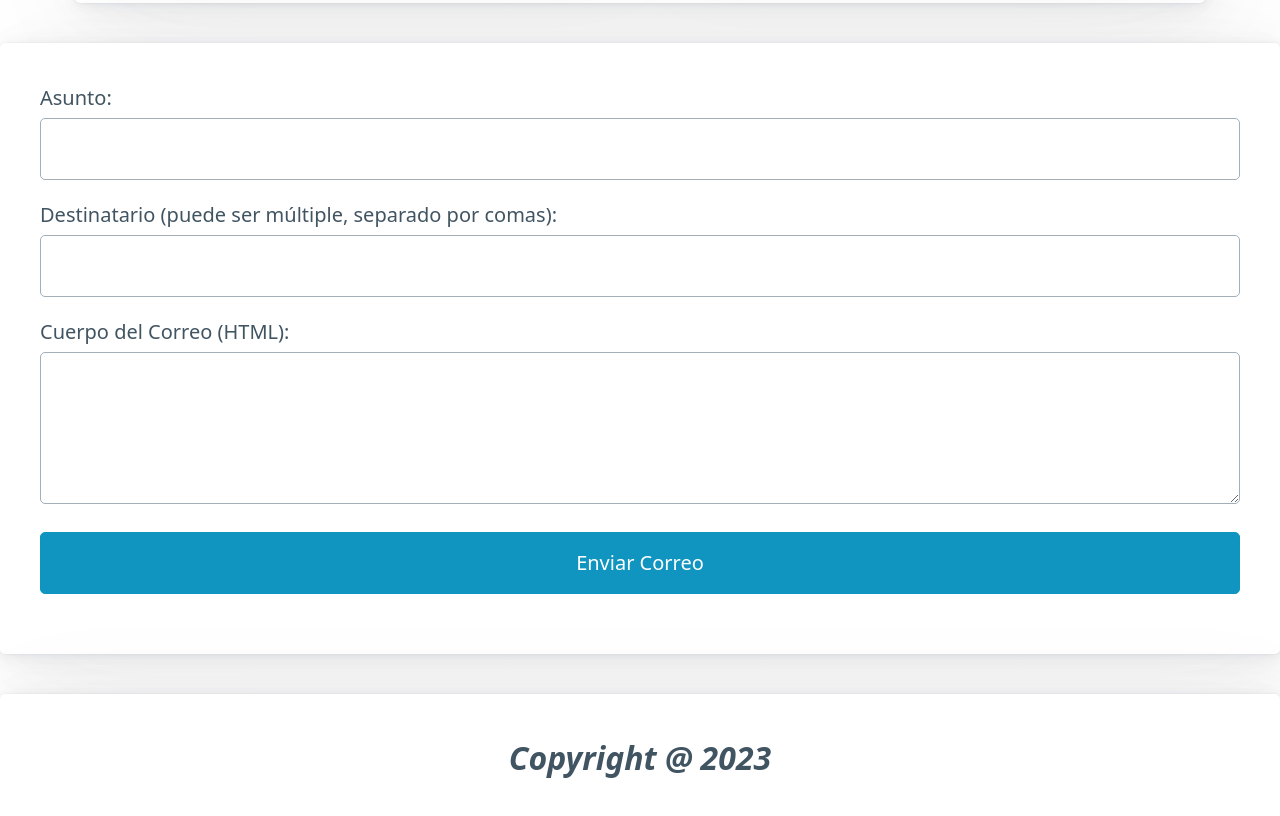
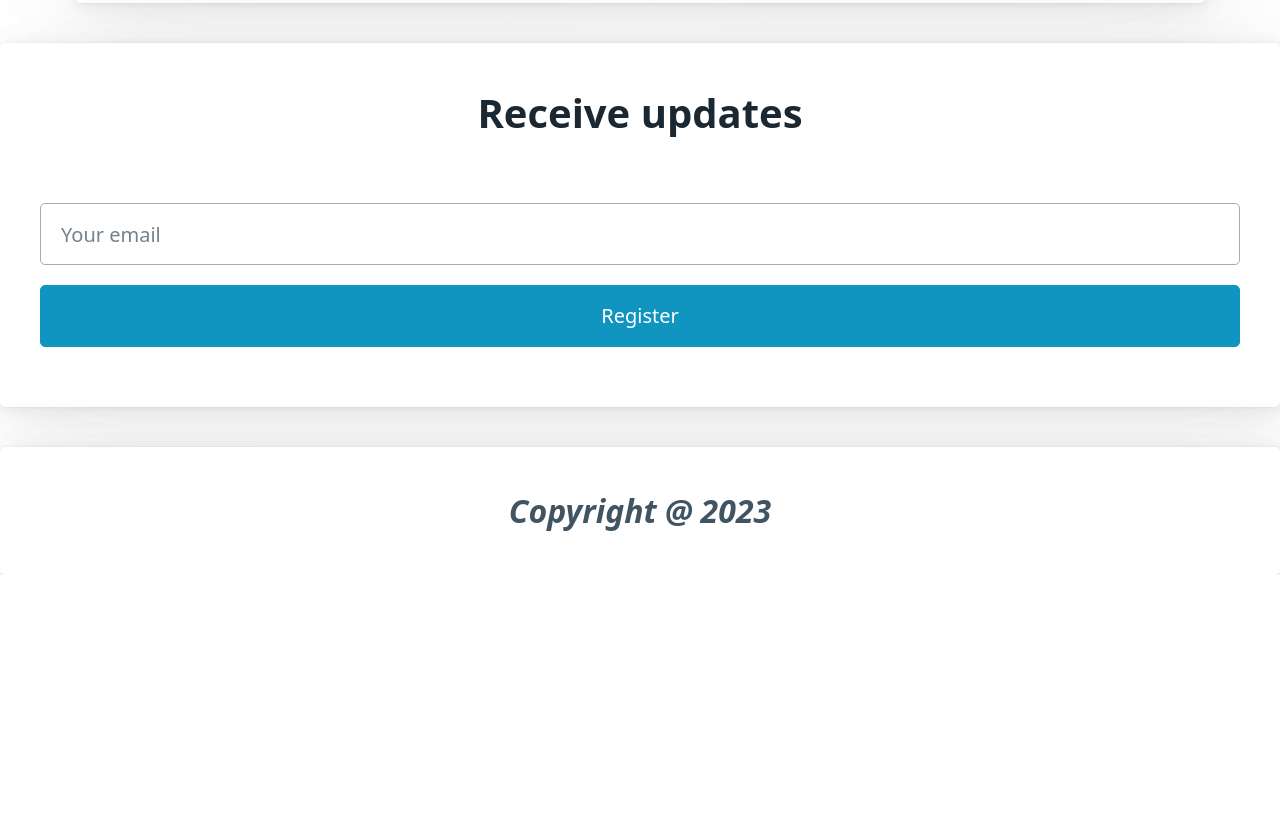
Before and after one commit to sponkurtus2/MexiSpotlight, a plain HTML site: page templates/index.html in a window 1280 px wide. Shown: the part 2484-3300 px from the top of the page. After the commit the page ends 3059 px from the top, so only its background shows below. Drawn offline with nearby package versions, Linux system fonts and the light colour scheme.

Commit message:
HTML and python form modified

```diff
--- a/templates/index.html
+++ b/templates/index.html
@@ -80,16 +80,10 @@
         <div>
             <form method="POST" action="/send-email">
                 <article>
-                <label for="subject">Asunto:</label>
-                <input type="text" name="subject" required><br>
+                    <h1 style="text-align: center">Receive updates</h1>
+                <input type="text" name="to" placeholder="Your email" ><br>
 
-                <label for="to">Destinatario (puede ser múltiple, separado por comas):</label>
-                <input type="email" name="to" required><br>
-
-                <label for="body_html">Cuerpo del Correo (HTML):</label>
-                <textarea name="bodyHtml" rows="4" required></textarea><br>
-
-                <input type="submit" value="Enviar Correo">
+                <input type="submit" value="Register">
                     </article>
             </form>
                 </div>
```
Also changed, not shown: 1 other file.
